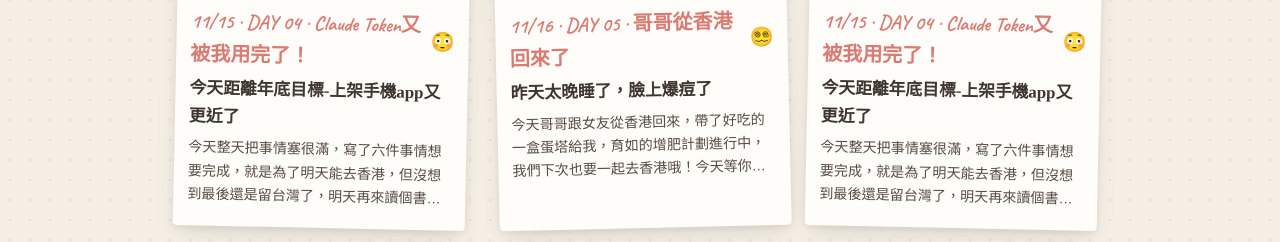
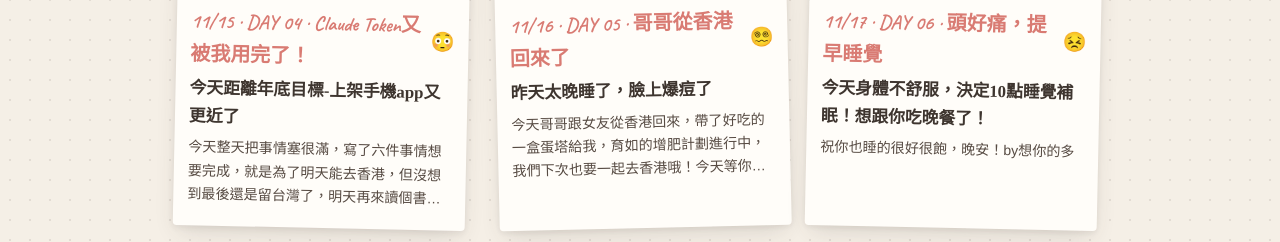
Before and after one commit to clara-liu1012/cp_diary, a plain HTML site: page index.html in a window 1280 px wide. Shown: the part 1230-1472 px from the top of the page. Drawn offline with Linux system fonts and the light colour scheme; a web font is replaced by a local one.

Commit message:
Update index.html

```diff
--- a/index.html
+++ b/index.html
@@ -387,14 +387,14 @@
       content: "今天哥哥跟女友從香港回來，帶了好吃的一盒蛋塔給我，育如的增肥計劃進行中，我們下次也要一起去香港哦！今天等你電話等好久，真的太想你了！by想你的多"
     },
     {
-      id: "11-15",
-      date: "11/15",
-      dayLabel: "DAY 04 · Claude Token又被我用完了！",
-      title: "今天距離年底目標-上架手機app又更近了",
-      mood: "😳",
-      type: "gorgeous",
-      image: "IMG_5845.jpeg",
-      content: "今天整天把事情塞很滿，寫了六件事情想要完成，就是為了明天能去香港，但沒想到最後還是留台灣了，明天再來讀個書吧！今天下午跑去運動，吃完晚餐後，滿心期待的等你打來，整個通話的過程是開心的，我相信你也是，可惜快要結束的時候，又有點不愉快了，我們會克服的，對吧！by想你的多"
+      id: "11-17",
+      date: "11/17",
+      dayLabel: "DAY 06 · 頭好痛，提早睡覺",
+      title: "今天身體不舒服，決定10點睡覺補眠！想跟你吃晚餐了！",
+      mood: "😣",
+      type: "sick",
+      image: "IMG_5518.jpeg",
+      content: "祝你也睡的很好很飽，晚安！by想你的多"
     },
     {
       id: "11-15",
```
